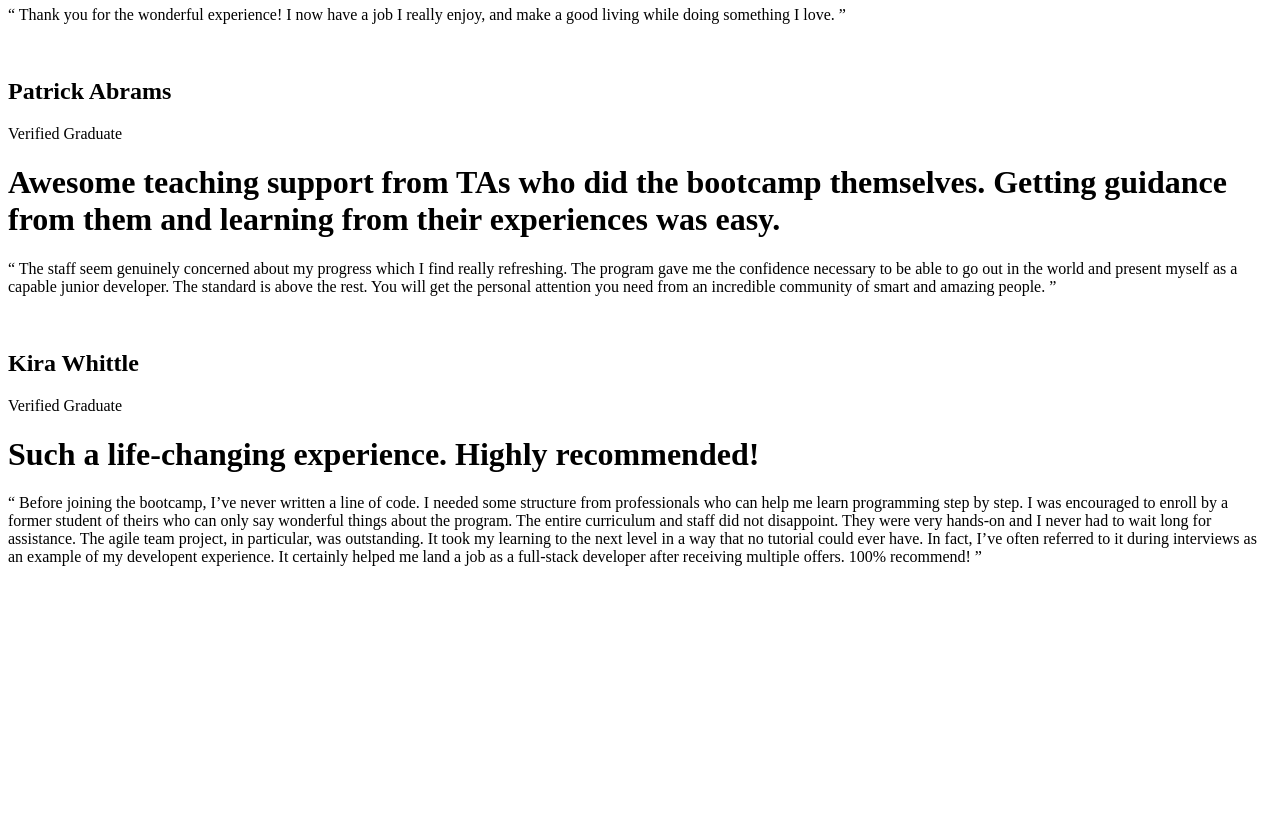
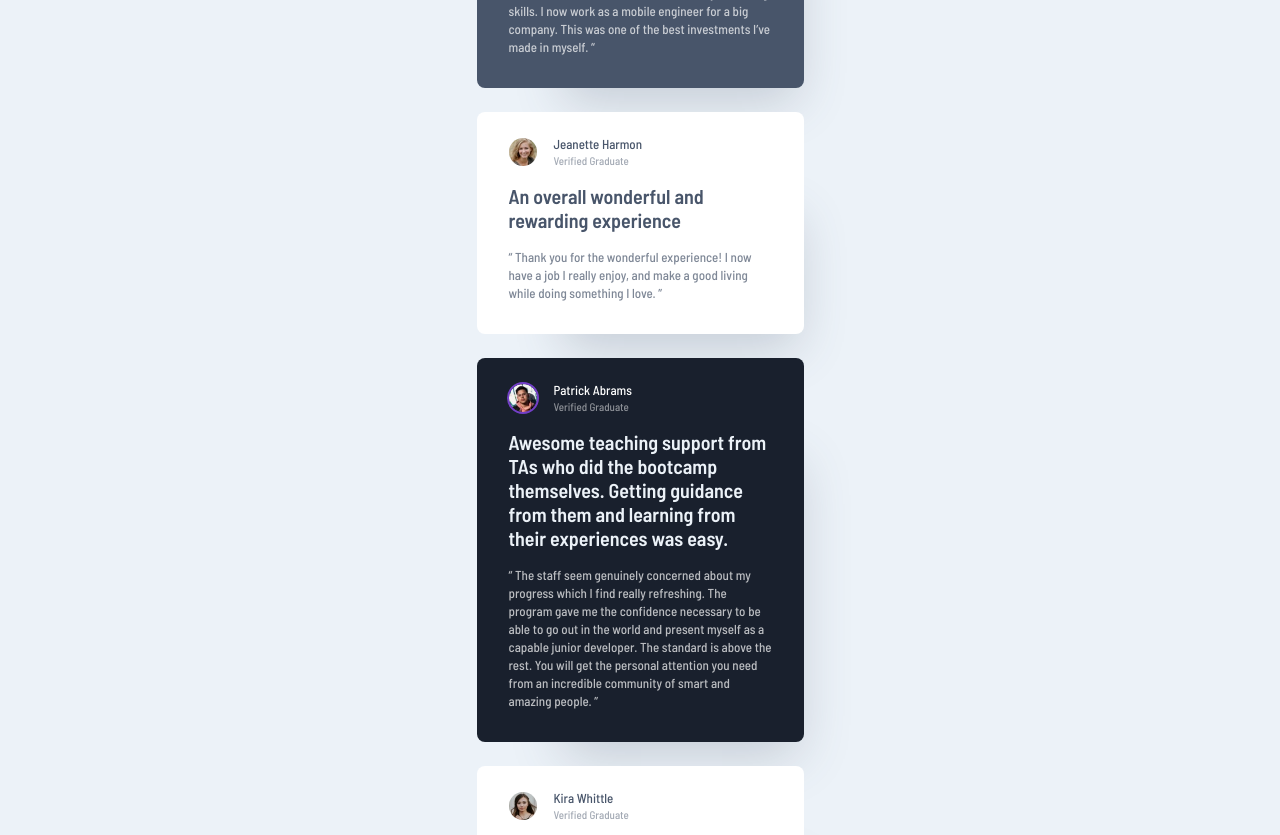
Before and after one commit to sz7kow/testimonials-grid-section, a plain HTML site: page index.html in a window 1280 px wide. Shown: the part 691-1526 px from the top of the page. Before the commit the page ends 1273 px from the top, so only its background shows below. Drawn offline with nearby package versions, Linux system fonts and the light colour scheme; files that its build step writes are made by us from their sources; the site is published under a folder, as on GitHub Pages, so addresses that start at the root find nothing; files whose address does not match are found by name.

Commit message:
Fix src paths

```diff
--- a/index.html
+++ b/index.html
@@ -5,8 +5,8 @@
     <meta http-equiv="X-UA-Compatible" content="IE=edge" />
     <meta name="viewport" content="width=device-width, initial-scale=1.0" />
     <meta name="description" content="Testimonials grid section" />
-    <link href="/css/styles.min.css" rel="stylesheet" />
-    <link href="/public/favicon-32x32.png" rel="shortcut icon" type="image/x-icon" />
+    <link href="./css/styles.min.css" rel="stylesheet" />
+    <link href="./images/favicon-32x32.png" rel="shortcut icon" type="image/x-icon" />
     <title>Testimonials grid section</title>
   </head>
   <body>
@@ -14,7 +14,7 @@
       <div class="m-testimonial m-testimonial--decorated u-bc-slate-blue">
         <header class="m-testimonial__header">
           <img
-            src="/images/image-daniel.jpg"
+            src="./images/image-daniel.jpg"
             alt=""
             class="m-testimonial__avatar m-testimonial__avatar--outlined-light"
           />
@@ -39,7 +39,7 @@
       </div>
       <div class="m-testimonial u-bc-independence u-tc-white">
         <header class="m-testimonial__header">
-          <img src="/images/image-jonathan.jpg" alt="" class="m-testimonial__avatar" />
+          <img src="./images/image-jonathan.jpg" alt="" class="m-testimonial__avatar" />
           <div class="m-testimonial__author-details">
             <h2 class="m-testimonial__author-name">Jonathan Walters</h2>
             <p class="m-testimonial__author-type">Verified Graduate</p>
@@ -55,7 +55,7 @@
       </div>
       <div class="m-testimonial u-bc-white u-tc-independence">
         <header class="m-testimonial__header">
-          <img src="/images/image-jeanette.jpg" alt="" class="m-testimonial__avatar" />
+          <img src="./images/image-jeanette.jpg" alt="" class="m-testimonial__avatar" />
           <div class="m-testimonial__author-details">
             <h2 class="m-testimonial__author-name">Jeanette Harmon</h2>
             <p class="m-testimonial__author-type">Verified Graduate</p>
@@ -74,7 +74,7 @@
       <div class="m-testimonial u-bc-dark-gunmetal">
         <header class="m-testimonial__header u-tc-white">
           <img
-            src="/images/image-patrick.jpg"
+            src="./images/image-patrick.jpg"
             alt=""
             class="m-testimonial__avatar m-testimonial__avatar--outlined-dark"
           />
@@ -98,7 +98,7 @@
       </div>
       <div class="m-testimonial u-bc-white u-tc-independence">
         <header class="m-testimonial__header">
-          <img src="/images/image-kira.jpg" alt="" class="m-testimonial__avatar" />
+          <img src="./images/image-kira.jpg" alt="" class="m-testimonial__avatar" />
           <div class="m-testimonial__author-details">
             <h2 class="m-testimonial__author-name">Kira Whittle</h2>
             <p class="m-testimonial__author-type">Verified Graduate</p>
```
